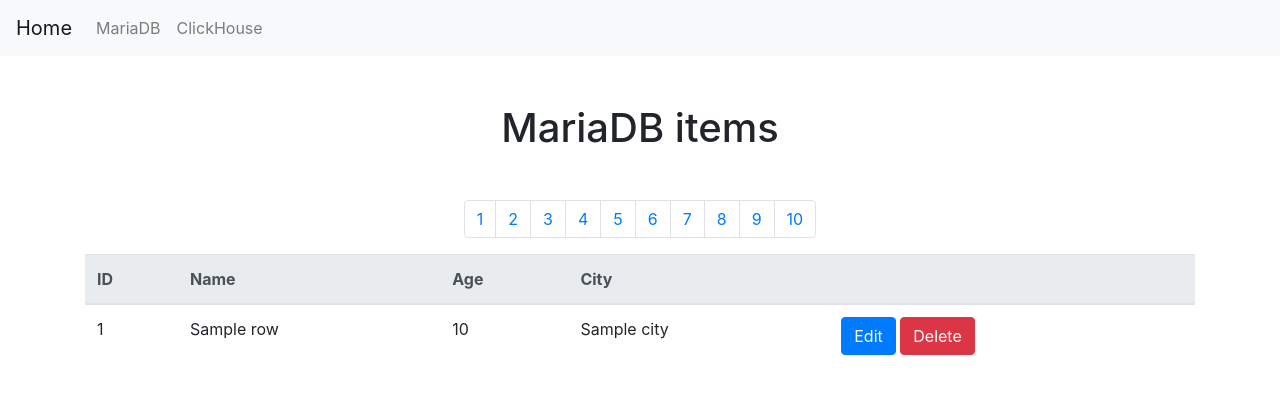
After one commit to FilipRebizant/mysql_clickhouse_bridge, a Symfony app: template templates/mariadb/index.html.twig in a window 1280 px wide. The commit adds this page. Shown: the top 394 px of the page. Run offline with Twig, Linux system fonts and the light colour scheme; the template is opened without the code that fills it: most values are stand-ins (such as "Sample title", 1, 10 or a date in 2020); some libraries are stand-ins or nearby versions.

Commit message:
change nginx config, create pagination for mariadb dataset

```diff
--- a/config/services.yaml
+++ b/config/services.yaml
@@ -10,7 +10,7 @@
     _defaults:
         autowire: true      # Automatically injects dependencies in your services.
         autoconfigure: true # Automatically registers your services as commands, event subscribers, etc.
-
+#        public: true
     # makes classes in src/ available to be used as services
     # this creates a service per class whose id is the fully-qualified class name
     App\:
@@ -22,6 +22,3 @@
     App\Controller\:
         resource: '../src/Controller'
         tags: ['controller.service_arguments']
-
-    # add more service definitions when explicit configuration is needed
-    # please note that last definitions always *replace* previous ones
--- a/docker-compose.yaml
+++ b/docker-compose.yaml
@@ -27,7 +27,7 @@
         MYSQL_USER: ips2019
         MYSQL_PASSWORD: ips2019
       ports:
-        - "3305:3306"
+        - "3306:3306"
 
   clickhouse:
       container_name: clickhouse
--- /dev/null
+++ b/templates/mariadb/index.html.twig
@@ -0,0 +1,44 @@
+{% extends 'base.html.twig' %}
+
+{% block title %}Home{% endblock %}
+
+{% block body %}
+    <div class="container">
+        <h1 class="text-center my-5">MariaDB items</h1>
+        <nav>
+            <ul class="pagination justify-content-center">
+                {% for i in 1..10 %}
+                    <li class="page-item {% if i == currentPage %} active {% endif %} ">
+                        <a class="page-link" href="{{ path('mariadb', {page: i}) }}">{{ i }}</a>
+                    </li>
+                {% endfor %}
+            </ul>
+        </nav>
+
+        <table class="table">
+            <thead class="thead-light">
+            <tr>
+                <th>ID</th>
+                <th>Name</th>
+                <th>Age</th>
+                <th>City</th>
+                <th></th>
+            </tr>
+            </thead>
+            <tbody>
+                {% for row in rows %}
+                    <tr>
+                        <td>{{ row['id'] }}</td>
+                        <td>{{ row['Name'] }}</td>
+                        <td>{{ row['Age'] }}</td>
+                        <td>{{ row['City'] }}</td>
+                        <td>
+                            <a href="" class="btn btn-primary">Edit</a>
+                            <a href="" class="btn btn-danger">Delete</a>
+                        </td>
+                    </tr>
+                {% endfor %}
+            </tbody>
+        </table>
+    </div>
+{% endblock %}
--- a/templates/partials/navbar.html.twig
+++ b/templates/partials/navbar.html.twig
@@ -1,11 +1,14 @@
 <nav class="navbar navbar-expand-lg navbar-light bg-light">
-    <a class="navbar-brand" href="#">Navbar</a>
+    <a class="navbar-brand" href="{{ path('home') }}">Home</a>
     <button class="navbar-toggler" type="button" data-toggle="collapse" data-target="#navbarNavAltMarkup" aria-controls="navbarNavAltMarkup" aria-expanded="false" aria-label="Toggle navigation">
         <span class="navbar-toggler-icon"></span>
     </button>
     <div class="collapse navbar-collapse" id="navbarNavAltMarkup">
         <div class="navbar-nav">
-            <a class="nav-item nav-link active" href="{{ path('home') }}">Home <span class="sr-only">(current)</span></a>
+            <a class="nav-item nav-link" href="{{ path('mariadb') }}">MariaDB</a>
+        </div>
+        <div class="navbar-nav">
+            <a class="nav-item nav-link" href="{{ path('clickhouse') }}">ClickHouse</a>
         </div>
     </div>
 </nav>
```
Also changed, not shown: src/Controller/HomeController.php (+50 -2 lines), templates/clickhouse/index.html.twig (added, +44 -0 lines), 3 other files.
